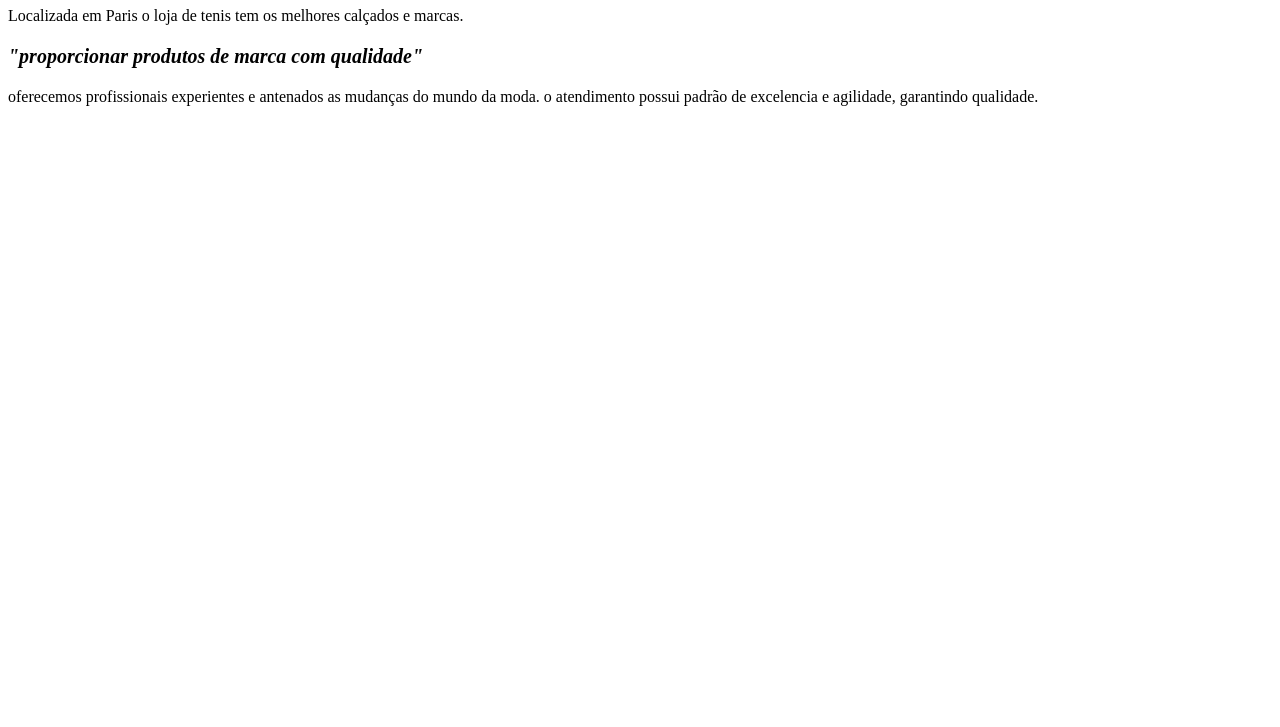
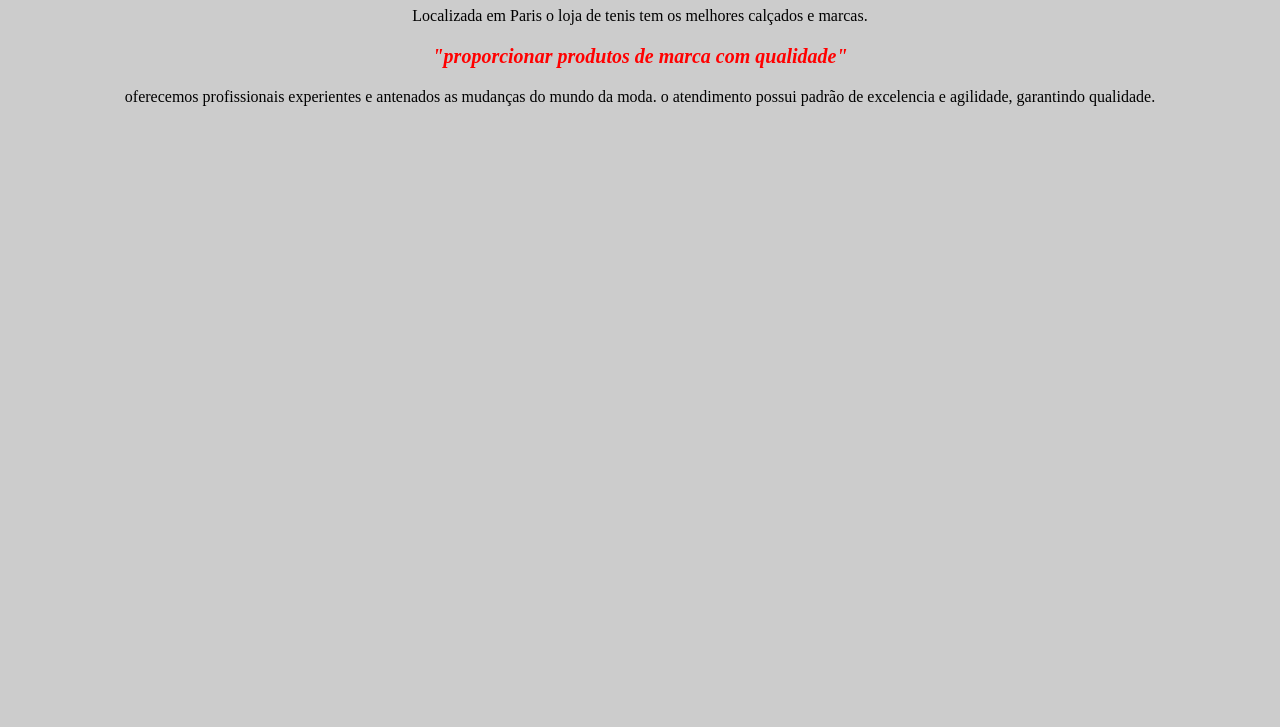
Before and after one commit to danieleadb/albino, a plain HTML site: page index.html in a window 1280 px wide. Shown: the part 73-800 px from the top of the page. Drawn offline with Linux system fonts and the light colour scheme.

Commit message:
criei o style

```diff
--- a/index.html
+++ b/index.html
@@ -5,6 +5,7 @@
     <meta charset="UTF-8">
     <meta name="viewport" content="width=device-width, initial-scale=1.0">
     <title>Document</title>
+    <link rel="stylesheet" href="style.css">
 </head>
 
 <body>
--- /dev/null
+++ b/style.css
@@ -0,0 +1,11 @@
+body {
+    background: #cccccc
+}
+
+p {
+    text-align: center;
+}
+
+em strong {
+    color: red;
+}
```
